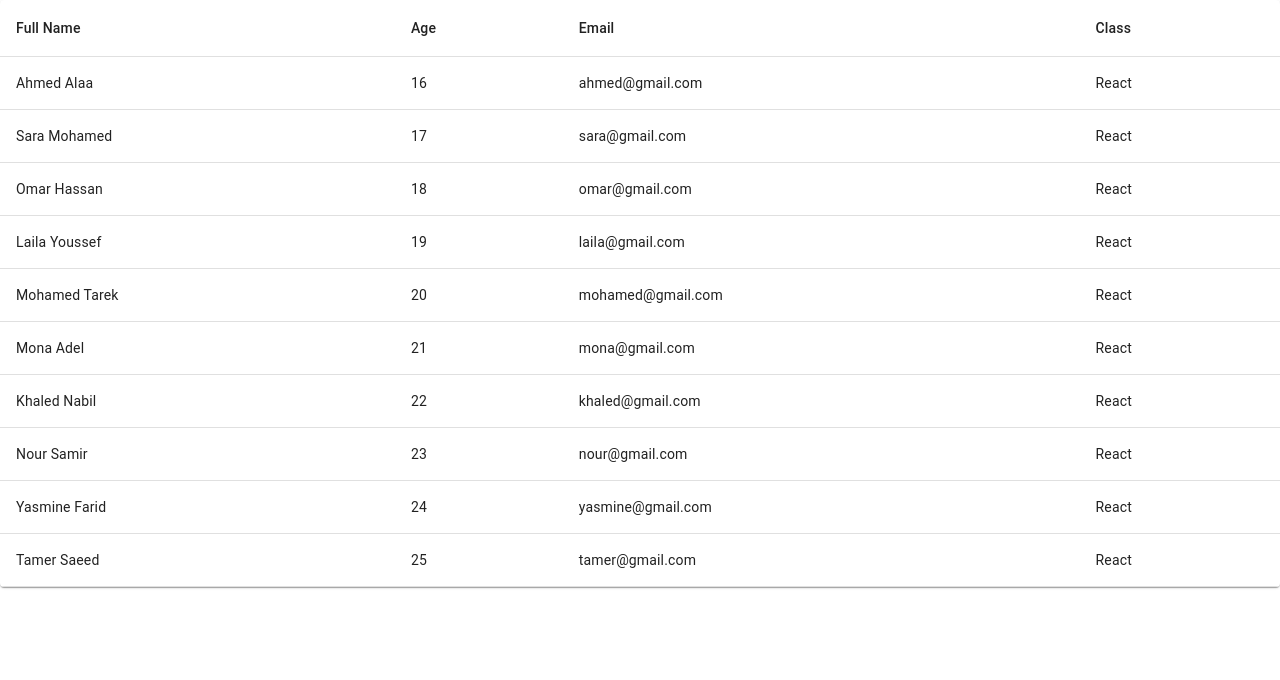
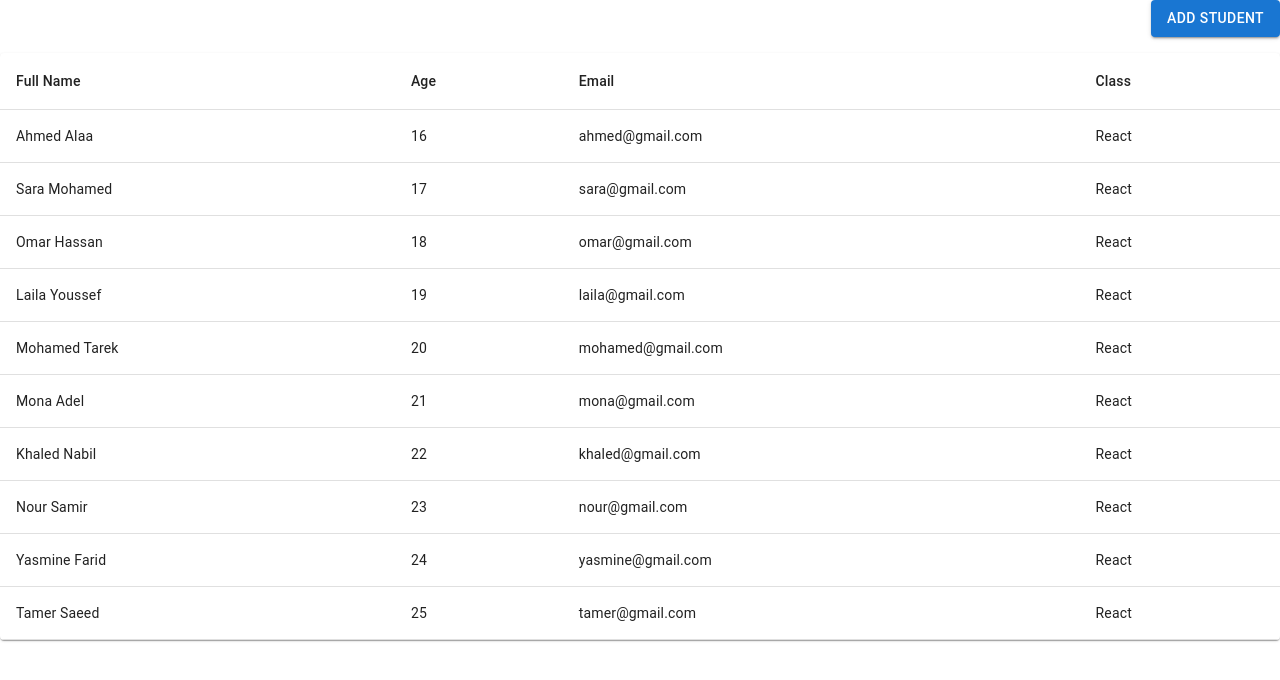
Before and after one commit to AhmedAlaaEzzt/react-18, a React (Vite) app: page / in a window 1280 px wide. Shown: the top 680 px of the page. Built offline with nearby package versions, Linux system fonts and the light colour scheme.

Commit message:
00019 starting point

```diff
--- a/src/App.tsx
+++ b/src/App.tsx
@@ -1,7 +1,15 @@
+import { Box, Button, Stack } from "@mui/material";
 import { StudentTable } from "./components/StudentTable";
 
 function App() {
-  return <StudentTable />;
+  return (
+    <Box sx={{ display: "flex", flexDirection: "column", gap: 2 }}>
+      <Stack direction="row" justifyContent="flex-end">
+        <Button variant="contained">Add Student</Button>
+      </Stack>
+      <StudentTable />
+    </Box>
+  );
 }
 
 export default App;
```
